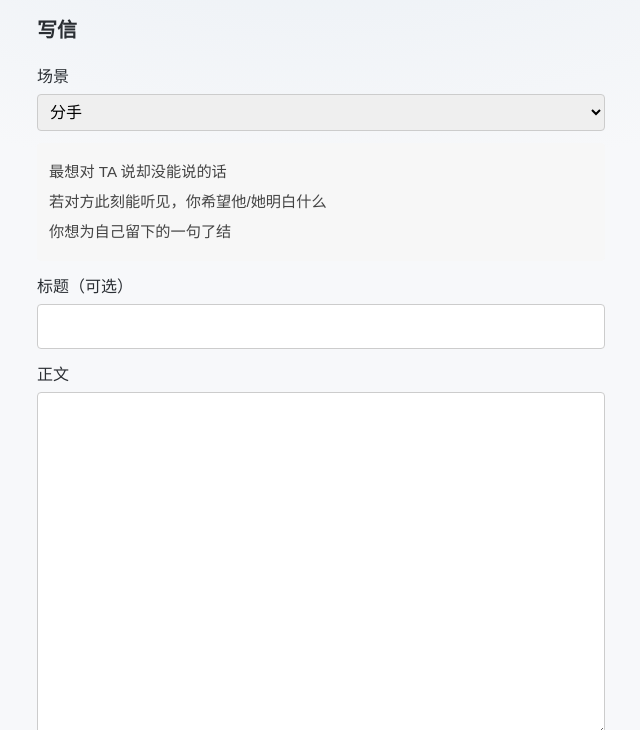
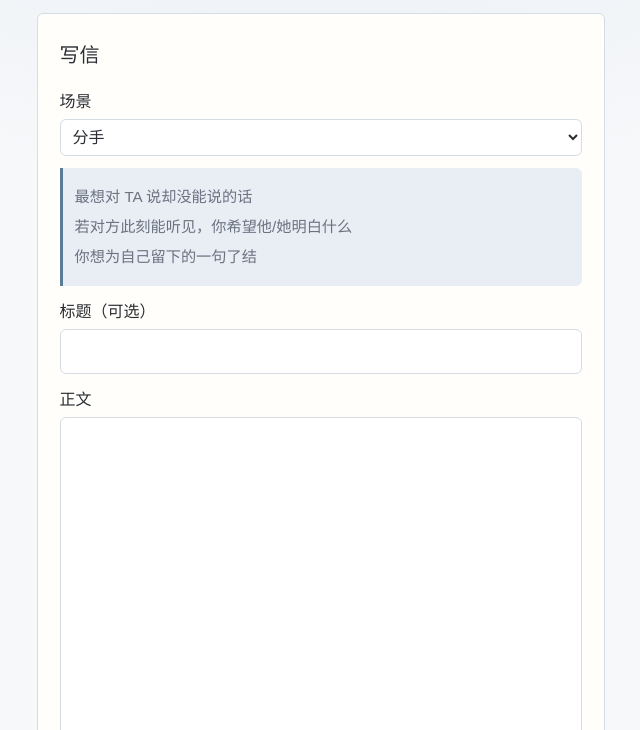
Before and after one commit to ycl-coder/heal, a website with bundled scripts: page web/index.html in a window 1280 px wide. Both pictures are taken after a click on the button "开始写信". Shown: the part 70-800 px from the top of the page, without its empty margins (319-959 px from the left). Built offline with nearby package versions, Linux system fonts and the light colour scheme.

Commit message:
style(web): add letter-sheet surface for write view
Co-authored-by: Cursor <cursoragent@cursor.com>

```diff
--- a/web/css/app.css
+++ b/web/css/app.css
@@ -126,9 +126,18 @@ body:has(#view-entry:not([hidden])) .site-header {
   border: none;
 }
 
+.letter-sheet {
+  background: var(--surface);
+  border: 1px solid var(--line);
+  border-radius: var(--radius);
+  padding: 1.5rem 1.35rem 1.75rem;
+  box-shadow: 0 1px 0 rgba(42, 46, 51, 0.04);
+}
+
 .write-title {
+  font-family: var(--font-display);
+  font-weight: 400;
   font-size: 1.25rem;
-  font-weight: 600;
   margin: 0 0 1rem;
 }
 
@@ -144,22 +153,30 @@ body:has(#view-entry:not([hidden])) .site-header {
   box-sizing: border-box;
   padding: 0.5rem;
   font: inherit;
-  border: 1px solid #ccc;
-  border-radius: 0.25rem;
+  border: 1px solid var(--line);
+  border-radius: var(--radius);
+  background: #fff;
+  color: var(--ink);
+}
+
+.write-field:focus {
+  outline: 2px solid var(--mist-soft);
+  border-color: var(--mist);
 }
 
 .write-body {
-  min-height: 12rem;
+  min-height: 14rem;
   resize: vertical;
 }
 
 .prompt-text {
   margin: 0.75rem 0;
   padding: 0.75rem;
-  background: #f7f7f7;
-  border-radius: 0.25rem;
+  background: var(--mist-soft);
+  border-left: 3px solid var(--mist);
+  border-radius: 0 var(--radius) var(--radius) 0;
   font-size: 0.95rem;
-  color: #444;
+  color: var(--ink-muted);
 }
 
 .prompt-text p {
--- a/web/index.html
+++ b/web/index.html
@@ -30,6 +30,7 @@
       </p>
     </section>
     <section id="view-write" class="view" hidden>
+      <div class="letter-sheet">
         <h2 class="write-title">写信</h2>
         <label class="write-label" for="scene">场景</label>
         <select id="scene" class="write-field">
@@ -47,6 +48,7 @@
           <button type="button" id="btn-save-draft" class="btn-secondary">保存草稿</button>
           <button type="button" id="btn-go-seal" class="btn-primary">去封存</button>
           <button type="button" id="btn-back-entry" class="link-btn">返回入口</button>
+        </div>
       </div>
     </section>
     <section id="view-seal" class="view" hidden>
```
Lines whose indentation alone changed are shown as unchanged.
